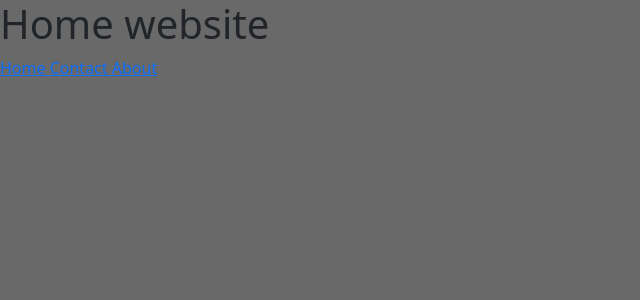
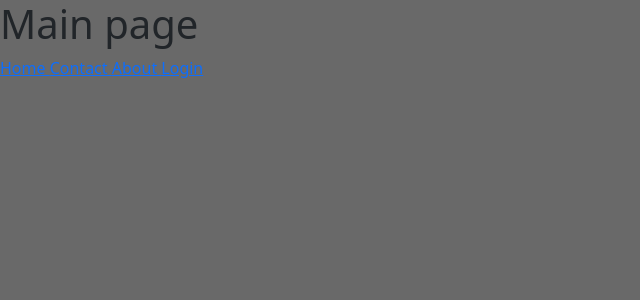
Before and after one commit to ReDesignIT-Dev/DRF_With_React, a React (Create React App) app in the folder frontend/: page / in a window 1280 px wide. Shown: the top 300 px of the page, without its empty margins (0-640 px from the left). Built offline with nearby package versions, Linux system fonts and the light colour scheme.

Commit message:
cleanup unused and set path to login

```diff
--- a/frontend/src/App.js
+++ b/frontend/src/App.js
@@ -1,8 +1,6 @@
 import './App.css';
-import { useState, useEffect, useRef, useReducer } from 'react';
-import Button from 'react-bootstrap/Button';
+import { useState, useEffect } from 'react';
 import 'bootstrap/dist/css/bootstrap.min.css';
-import Stack from '@mui/material/Stack';
 import {Link, Outlet} from "react-router-dom";
 import axios from 'axios';
 
@@ -20,11 +18,12 @@ function Home() {
   }, []);
   return (
     <div>
-      <h1> Home website </h1>
+      <h1> Main page </h1>
       <nav>
         <Link to="/"> Home </Link>
         <Link to="/contact"> Contact </Link>
         <Link to="/about"> About </Link>
+        <Link to="/login"> Login </Link>
       </nav>
       <p>{message}</p>
     </div>
@@ -39,6 +38,7 @@ export function About() {
         <Link to="/"> Home </Link>
         <Link to="/contact"> Contact </Link>
         <Link to="/about"> About </Link>
+        <Link to="/login"> Login </Link>
         <Link to="/about/history"> History </Link>
       </nav>
       <Outlet />
@@ -54,6 +54,7 @@ export function Contact() {
         <Link to="/"> Home </Link>
         <Link to="/contact"> Contact </Link>
         <Link to="/about"> About </Link>
+        <Link to="/login"> Login </Link>
       </nav>
     </div>
   );
@@ -71,95 +72,5 @@ export function App(){
   return <Home />;
 }
 
-function Training() {
-
-  const [name, setName] = useState("Stefan");
-  const [surname, setSurname] = useState("Stefanowski");
-  const [title, setTitle] = useState("");
-  const [color, setColor] = useState("#000000");
-  const [checked, setChecked] = useReducer(checked => !checked, false);
-
-  const tahoe_peaks = [
-    { name: "freel", elevation: 10891 },
-    { name: "monument", elevation: 1231 },
-    { name: "pyramid", elevation: 999 },
-    { name: "lastPyr", elevation: 1999 }
-  ];
-
-  function List({ data, renderItem, renderEmpty }) {
-    return !data.length ? (
-      renderEmpty) : (
-      <ul>
-        {data.map((item) => (
-          <li key={item.name}>
-            {renderItem(item)}
-          </li>
-        ))}
-      </ul>
-    );
-  }
-
-  const submit = (e) => {
-    e.preventDefault();
-    alert(`${title}, ${color}`);
-    setTitle("");
-    setColor("#000000");
-
-  }
-
-  useEffect(() => {
-    console.log(`Now it's ${name} & ${surname}`);
-  }, [name, surname]);
-
-
-  return (
-    <div className="App">
-
-      <h1> Now its the {name} {surname}</h1>
-      <Stack
-        direction="row"
-        justifyContent="center"
-        alignItems="center"
-        spacing={2}
-      >
-        <Button variant="primary" onClick={() => setName("Boguś")}>
-          Boguś inside
-        </Button>
-
-        <Button onClick={() => setSurname("Wacławowski")}>
-          Wacławowski inside
-        </Button>
-      </Stack>
-
-      <form onSubmit={submit}>
-        <input
-          value={title}
-          onChange={(event) => setTitle(event.target.value)}
-          type="text"
-          placeholder='color title...'
-
-        />
-        <input value={color} type="color" onChange={(event) => setColor(event.target.value)} />
-        <button> ADD </button>
-      </form>
-
-      <input type="checkbox" value={checked} onChange={setChecked} />
-      <label>
-        {checked ? "checked" : "not checked"}
-      </label>
-
-      <List data={tahoe_peaks}
-      renderEmpty={<p> This list is empty</p>}
-      renderItem={(item) => (
-        <>
-        {item.name} - {item.elevation} ft.
-        </>
-      )} />
-    </div>
-
-
-  );
-
-}
 
 export default App;
```
